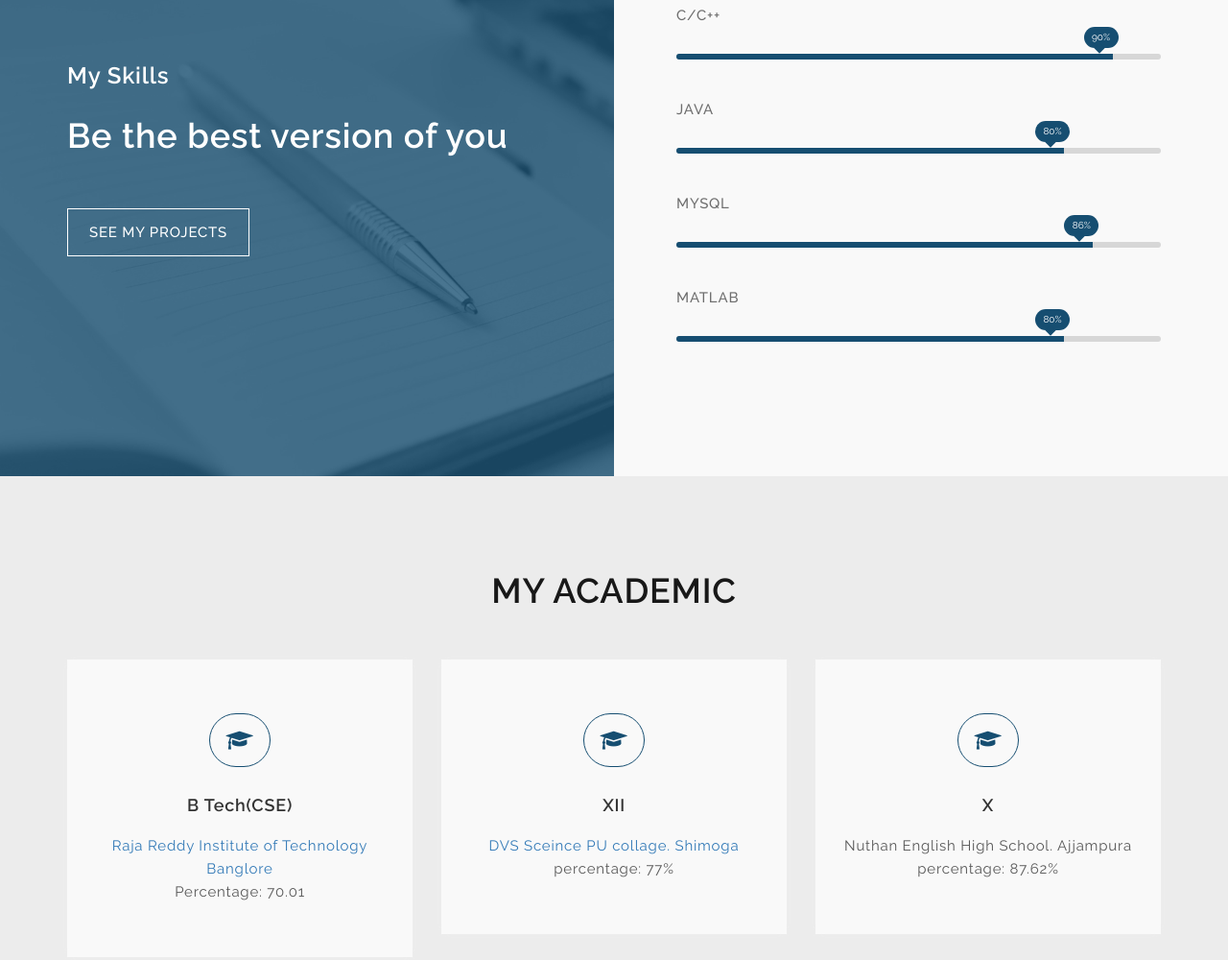
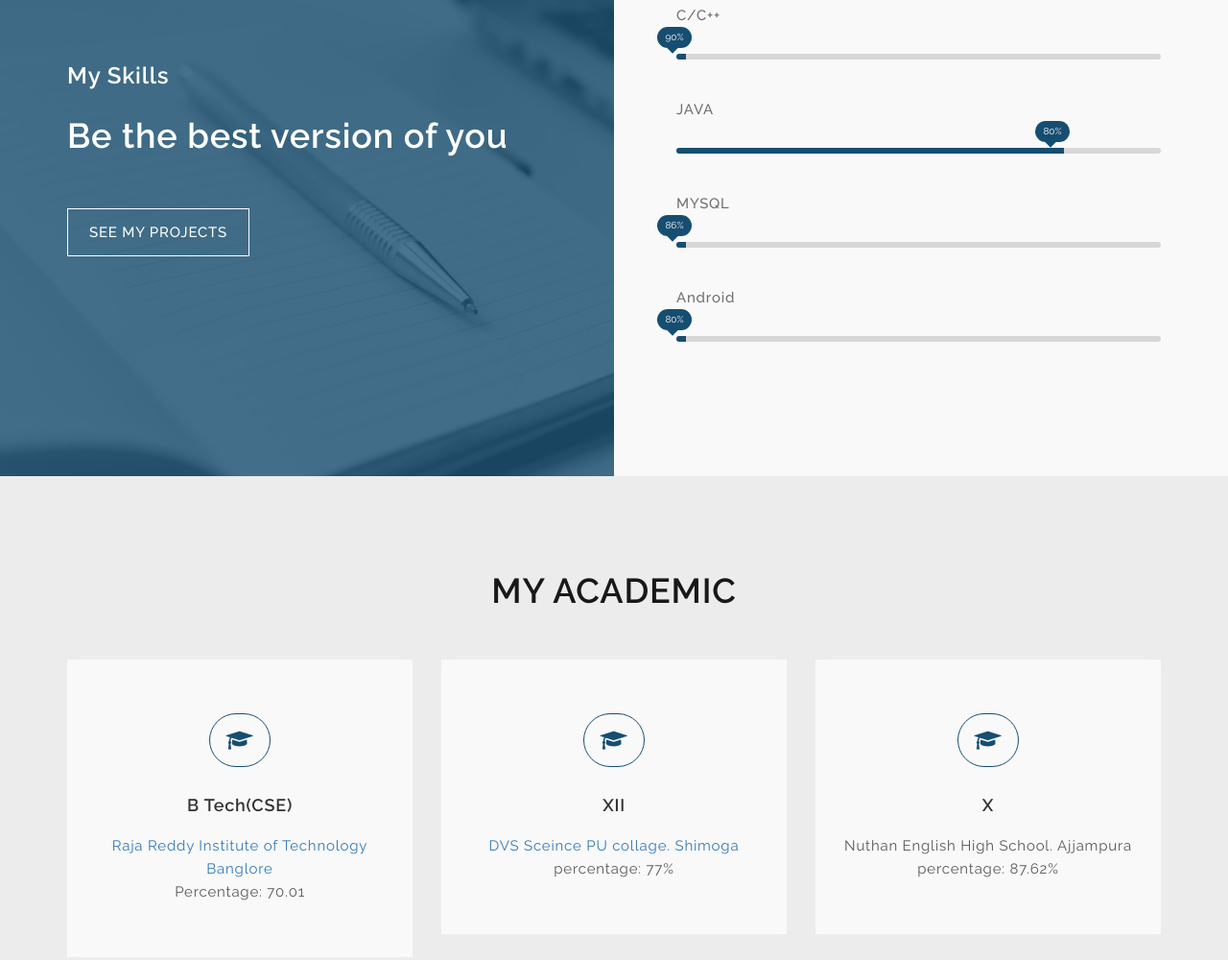
Before and after one commit to Veeresh6004/index, a plain HTML site: page index.html in a window 1280 px wide. Shown: the part 1648-2648 px from the top of the page at 96% size. Drawn offline with Linux system fonts and the light colour scheme; animation ran at ten frames a second.

Commit message:
Update index.html

```diff
--- a/index.html
+++ b/index.html
@@ -119,7 +119,7 @@
                         <p>
 
                         </p>
-                        <a href="https://drive.google.com/file/d/1t0CB1mQccqHWtCyC-mpSp_H86EJ1JNrW/view" class="btn-style1">Download my CV</a>
+                        <a href="https://drive.google.com/open?id=1-DrL4L2qWDw4ipkpWtWeO3WWZtSr1p_j" class="btn-style1">Download my CV</a>
                     </div>
                 </div>
             </div>
@@ -146,7 +146,7 @@
                             <div class="progressbar-area">
                                 <p>C/C++</p>
                                 <div class="progress">
-                                    <div class="progress-bar prog-90" role="progressbar" aria-valuenow="90" aria-valuemin="0" aria-valuemax="100" style="width:0%;">
+                                    <div class="progress-bar prog-50" role="progressbar" aria-valuenow="90" aria-valuemin="0" aria-valuemax="100" style="width:0%;">
 
                                         <span>90%</span>
                                     </div>
@@ -160,14 +160,14 @@
                                 </div>
                                 <p>MYSQL</p>
                                 <div class="progress">
-                                    <div class="progress-bar prog-86" role="progressbar" aria-valuenow="86" aria-valuemin="0" aria-valuemax="100" style="width: 0%;">
+                                    <div class="progress-bar prog-76" role="progressbar" aria-valuenow="86" aria-valuemin="0" aria-valuemax="100" style="width: 0%;">
 
                                         <span>86%</span>
                                     </div>
                                 </div>
-                                <p>MATLAB</p>
+                                <p>Android</p>
                                 <div class="progress">
-                                    <div class="progress-bar prog-80" role="progressbar" aria-valuenow="80" aria-valuemin="0" aria-valuemax="100" style="width: 0%;">
+                                    <div class="progress-bar prog-60" role="progressbar" aria-valuenow="80" aria-valuemin="0" aria-valuemax="100" style="width: 0%;">
 
                                         <span>80%</span>
                                     </div>
```
